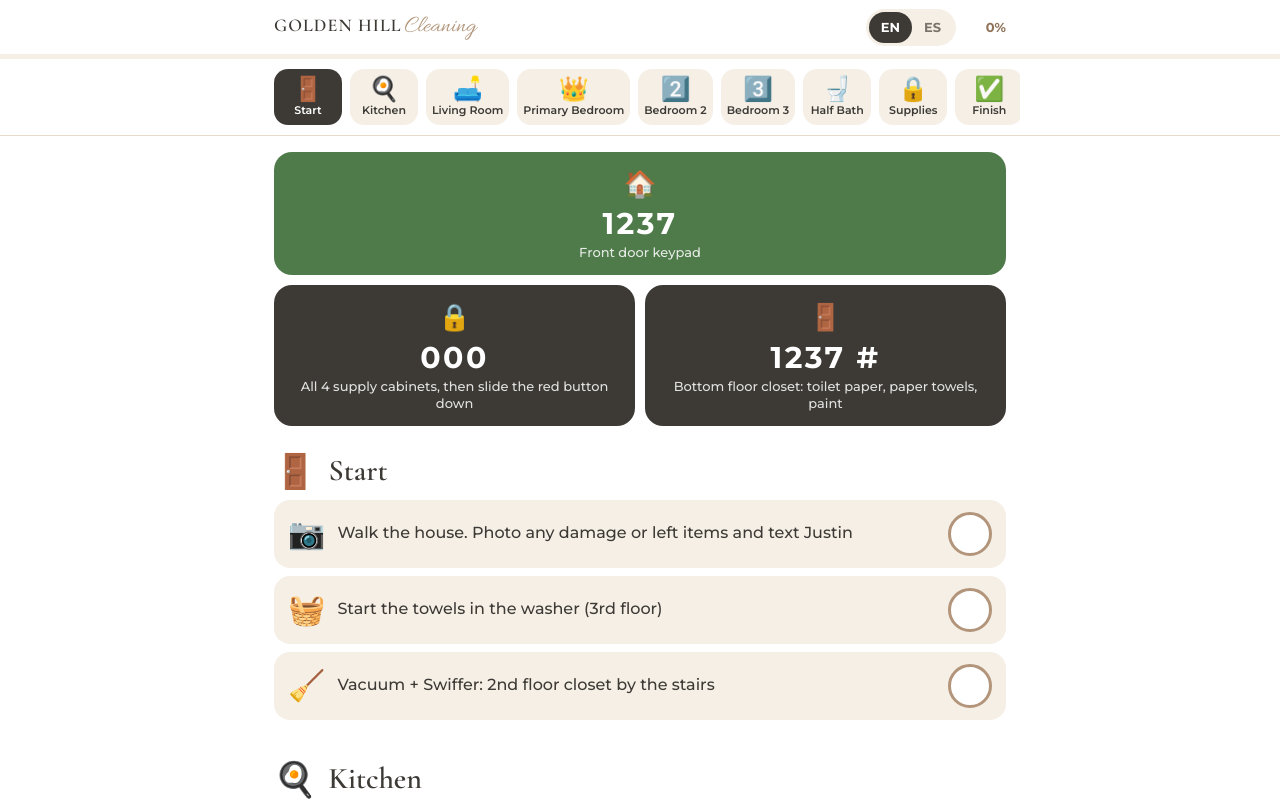
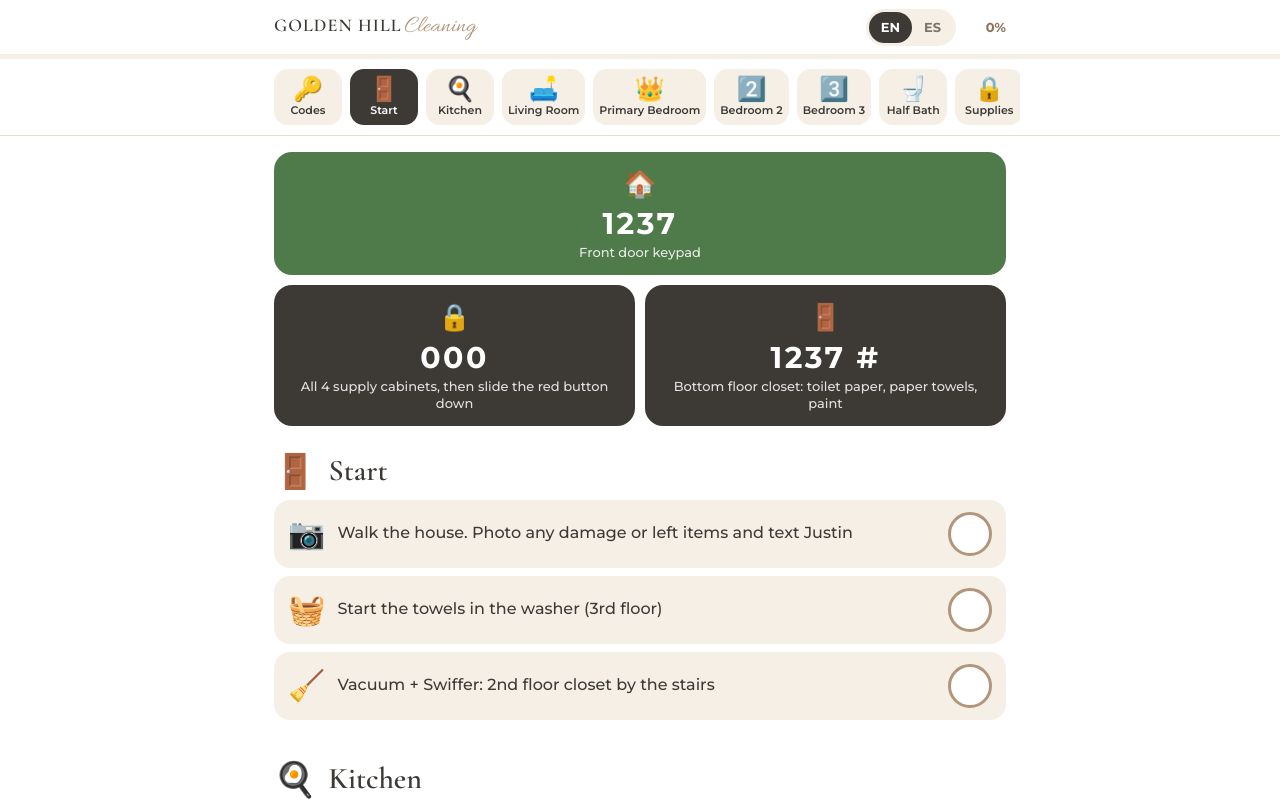
Before and after one commit to goldenhillguide/goldenhillguide.github.io, a plain HTML site: page cleaners/index.html in a window 1280 px wide. Shown: the top 801 px of the page. Drawn offline with nearby package versions, Linux system fonts and the light colour scheme.

Commit message:
Cleaner guide: Codes button in the top bar
Co-Authored-By: Claude Opus 5.5 <noreply@anthropic.com>
Claude-Session: https://claude.ai/code/session_01TvT8iKr4dTzkEDMhM2WXM5

```diff
--- a/cleaners/index.html
+++ b/cleaners/index.html
@@ -120,7 +120,7 @@ section{padding:22px 0 6px}
 </header>
 
 <main class="wrap" id="top">
-  <div class="codes" id="codes"></div>
+  <div class="codes" id="codes" style="scroll-margin-top:140px"></div>
   <div id="areas"></div>
   <button class="reset" id="reset"></button>
   <div class="foot"><div class="s">Thank you</div><span id="footT"></span></div>
@@ -262,7 +262,7 @@ function render(){
   '<div class="code door"><div class="e">🏠</div><div class="n">1237</div><div class="t">'+u.codeDoor+'</div></div>'+
   '<div class="code"><div class="e">🔒</div><div class="n">000</div><div class="t">'+u.codeCab+'</div></div>'+
   '<div class="code"><div class="e">🚪</div><div class="n">1237 #</div><div class="t">'+u.codeCloset+'</div></div>';
- document.getElementById('nav').innerHTML=AREAS.map(a=>'<a href="#'+a.id+'" data-a="'+a.id+'"><b>'+a.e+'</b>'+a.name[lang]+'</a>').join('');
+ document.getElementById('nav').innerHTML='<a href="#codes" data-a="codes"><b>🔑</b>'+(lang==='es'?'Códigos':'Codes')+'</a>'+AREAS.map(a=>'<a href="#'+a.id+'" data-a="'+a.id+'"><b>'+a.e+'</b>'+a.name[lang]+'</a>').join('');
  document.getElementById('areas').innerHTML=AREAS.map(a=>{
   let h='<section id="'+a.id+'"><div class="sh"><span class="ic">'+a.e+'</span><div><h2>'+a.name[lang]+'</h2>'+(a.sub?'<small>'+a.sub[lang]+'</small>':'')+'</div></div>';
   if(a.chips)h+='<div class="chips">'+a.chips.map(c=>'<div class="chip"><span class="e">'+c.e+'</span><span class="n">'+c.n+'</span><span class="t">'+c.t[lang]+'</span></div>').join('')+'</div>';
```
